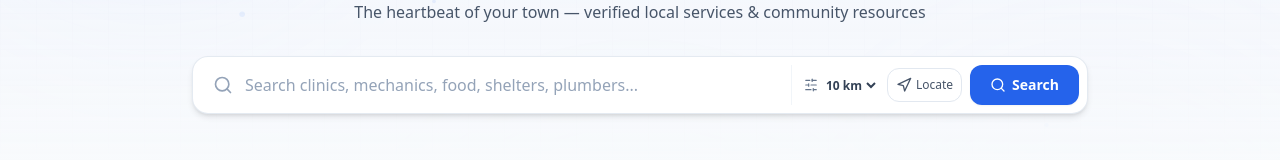
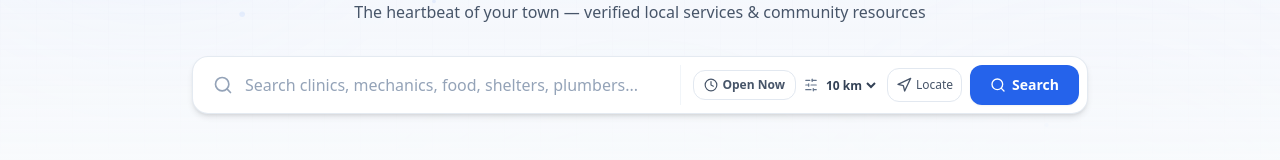
Before and after one commit to R0HITHRAO/Townpulse, a React (Vite) app in the folder frontend/: page / in a window 1280 px wide. Shown: the part 275-435 px from the top of the page. Built offline with nearby package versions, Linux system fonts and the light colour scheme; no server answers.

Commit message:
feat(frontend/ui): add Open Now real-time operating hours quick filter in SearchBar

```diff
--- a/frontend/src/components/SearchBar.tsx
+++ b/frontend/src/components/SearchBar.tsx
@@ -1,21 +1,24 @@
 import React, { useState } from 'react';
-import { Search, Navigation, SlidersHorizontal } from 'lucide-react';
+import { Search, Navigation, SlidersHorizontal, Clock } from 'lucide-react';
 import { useTranslation } from 'react-i18next';
 
 interface SearchBarProps {
-  onSearch: (params: { q: string; radius?: number; lat?: number; lng?: number }) => void;
+  onSearch: (params: { q: string; radius?: number; lat?: number; lng?: number; openOnly?: boolean }) => void;
   initialQuery?: string;
   initialRadius?: number;
+  initialOpenOnly?: boolean;
 }
 
 export const SearchBar: React.FC<SearchBarProps> = ({
   onSearch,
   initialQuery = '',
   initialRadius = 10000,
+  initialOpenOnly = false,
 }) => {
   const { t } = useTranslation();
   const [query, setQuery] = useState(initialQuery);
   const [radius, setRadius] = useState(initialRadius);
+  const [openOnly, setOpenOnly] = useState(initialOpenOnly);
   const [userLocation, setUserLocation] = useState<{ lat: number; lng: number } | null>(null);
   const [locating, setLocating] = useState(false);
 
@@ -30,7 +33,7 @@ export const SearchBar: React.FC<SearchBarProps> = ({
         const coords = { lat: pos.coords.latitude, lng: pos.coords.longitude };
         setUserLocation(coords);
         setLocating(false);
-        onSearch({ q: query, radius, lat: coords.lat, lng: coords.lng });
+        onSearch({ q: query, radius, lat: coords.lat, lng: coords.lng, openOnly });
       },
       (err) => {
         console.warn('Geolocation error:', err);
@@ -41,6 +44,18 @@ export const SearchBar: React.FC<SearchBarProps> = ({
     );
   };
 
+  const handleToggleOpenOnly = () => {
+    const next = !openOnly;
+    setOpenOnly(next);
+    onSearch({
+      q: query,
+      radius,
+      lat: userLocation?.lat,
+      lng: userLocation?.lng,
+      openOnly: next,
+    });
+  };
+
   const handleSubmit = (e: React.FormEvent) => {
     e.preventDefault();
     onSearch({
@@ -48,6 +63,7 @@ export const SearchBar: React.FC<SearchBarProps> = ({
       radius,
       lat: userLocation?.lat,
       lng: userLocation?.lng,
+      openOnly,
     });
   };
 
@@ -68,6 +84,22 @@ export const SearchBar: React.FC<SearchBarProps> = ({
         </div>
 
         <div className="flex items-center gap-2 w-full sm:w-auto justify-between sm:justify-end border-t sm:border-t-0 sm:border-l border-slate-100 dark:border-slate-800 pt-2 sm:pt-0 sm:pl-3">
+          {/* Open Now Toggle Button */}
+          <button
+            type="button"
+            onClick={handleToggleOpenOnly}
+            className={`px-2.5 py-1.5 rounded-xl border text-xs font-semibold flex items-center gap-1 transition-all ${
+              openOnly
+                ? 'bg-emerald-50 dark:bg-emerald-950/60 text-emerald-700 dark:text-emerald-300 border-emerald-300 dark:border-emerald-800 shadow-xs'
+                : 'text-slate-600 dark:text-slate-400 border-slate-200 dark:border-slate-800 hover:bg-slate-50 dark:hover:bg-slate-800'
+            }`}
+            title="Filter services open right now"
+            aria-label="Toggle Open Now filter"
+          >
+            <Clock className="w-3.5 h-3.5" />
+            <span>Open Now</span>
+          </button>
+
           {/* Radius Selector */}
           <div className="flex items-center gap-1 text-xs text-slate-500 dark:text-slate-400">
             <SlidersHorizontal className="w-3.5 h-3.5" />
```
